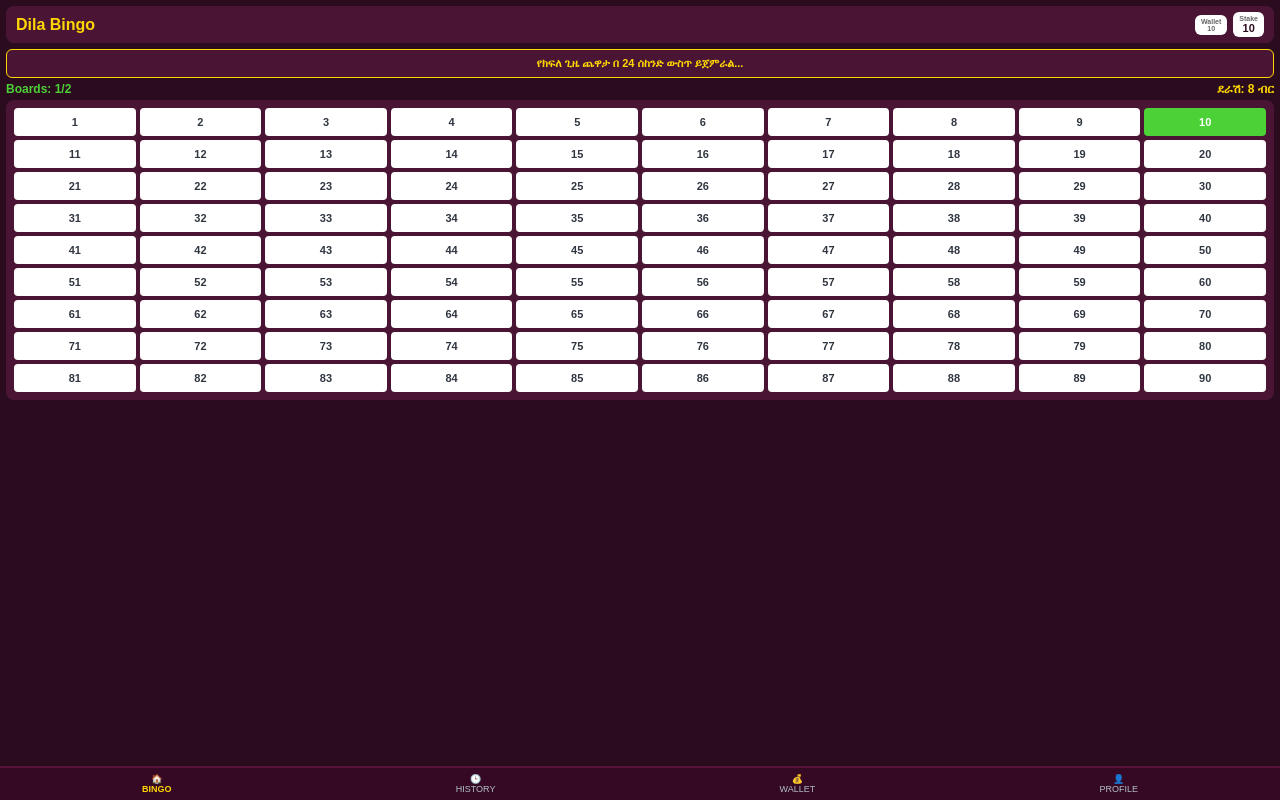
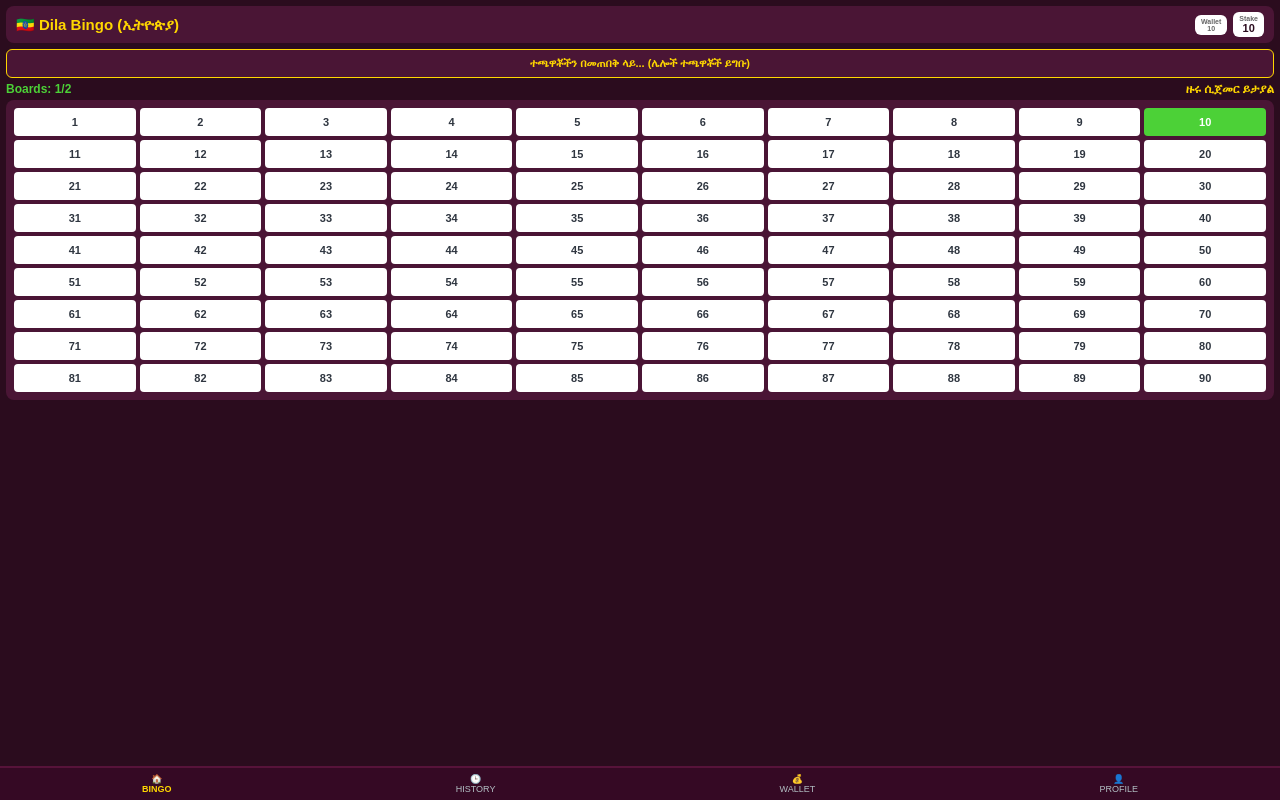
Before and after one commit to dilayp37-cmd/dila-bingo, a website: page index.html in a window 1280 px wide. Both pictures are taken after a click on the button "10". Drawn offline with Linux system fonts and the light colour scheme.

Commit message:
Update index.html

```diff
--- a/index.html
+++ b/index.html
@@ -3,7 +3,7 @@
 <head>
     <meta charset="UTF-8">
     <meta name="viewport" content="width=device-width, initial-scale=1.0">
-    <title>Dila Bingo</title>
+    <title>Dila Bingo - ኢትዮጵያ</title>
     <style>
         body {
             background-color: #2b0c1e;
@@ -24,7 +24,7 @@
         }
         .title {
             color: #ffd700;
-            font-size: 16px;
+            font-size: 15px;
             font-weight: bold;
         }
         .stats-box {
@@ -316,7 +316,7 @@
     <!-- SCREEN 1: BINGO SELECTION -->
     <div id="selection-screen">
         <div class="header-top">
-            <div class="title">Dila Bingo</div>
+            <div class="title">🇪🇹 Dila Bingo (ኢትዮጵያ)</div>
             <div class="stats-box">
                 <div class="stat-card" onclick="openModal('walletModal')"><span>Wallet</span><span id="walletDisp">0</span></div>
                 <div class="stat-card"><span>Stake</span>10</div>
@@ -325,13 +325,14 @@
 
         <div class="action-bar">
             <div class="timer-box" id="timer-display">
-                የክፍለ ጊዜ ጨዋታ በ <span id="countdown">30</span> ሰከንድ ውስጥ ይጀምራል...
+                <span id="countdown-text">ተጫዋቾችን በመጠበቅ ላይ... (30)</span>
             </div>
         </div>
 
         <div class="boards-info">
             <span id="boardsCountText">Boards: 0/2</span>
-            <span style="color: #ffd700;" id="potentialDerash">ደራሽ: 0 ብር</span>
+            <!-- ደራሹ በሎቢው ስክሪን ላይ ሙሉ በሙሉ ተደብቋል -->
+            <span style="color: #ffd700;">ዙሩ ሲጀመር ይታያል</span>
         </div>
         <div class="grid-container" id="boardsGrid"></div>
     </div>
@@ -380,7 +381,7 @@
     <!-- BINGO WIN MODAL -->
     <div id="bingoModal" class="modal">
         <div class="modal-content">
-            <div class="bingo-alert-text">🎉 BINGO! 🎉</div>
+            <div class="bingo-alert-text">🇪🇹 🎉 BINGO! 🎉 🇪🇹</div>
             <p style="font-size: 13px; margin: 10px 0;" id="bingoMessage">አሸናፊ ተገኝቷል!</p>
             <button class="close-btn" onclick="resetToLobby()">አዲስ ጨዋታ</button>
         </div>
@@ -470,7 +471,6 @@
     </div>
 
     <script>
-        // ዋሌት እና የቦነስ አሰራር (አዲስ ስልክ ሲከፈት በራስ ሰር 10 ብር ቦነስ ይሰጣል)
         let userWallet;
         let savedWallet = localStorage.getItem('dila_wallet');
 
@@ -554,7 +554,6 @@
 
         const grid = document.getElementById('boardsGrid');
         const countText = document.getElementById('boardsCountText');
-        const derashText = document.getElementById('potentialDerash');
 
         for (let i = 1; i <= 90; i++) {
             allCartelas[i] = generateCartelaNumbers(i);
@@ -581,33 +580,56 @@
                 }
                 countText.innerText = `Boards: ${selectedBoards.length}/2`;
 
-                let activePlayersCount = selectedBoards.length > 0 ? selectedBoards.length : 1;
-                let rawPool = activePlayersCount * stakePerBoard;
-                let finalPool = rawPool * 0.8;
-                derashText.innerText = `ደራሽ: ${finalPool} ብር`;
+                localStorage.setItem('dila_my_boards_' + getDeviceSessionId(), JSON.stringify(selectedBoards));
             };
             grid.appendChild(btn);
         }
 
-        // --- SHARED TIMER LOGIC (በሁሉም ስልኮች በአንድ ሰዓት እንዲጀምር የሚደረግ አሰራር) ---
-        const countdownEl = document.getElementById("countdown");
+        function getDeviceSessionId() {
+            let sId = localStorage.getItem('dila_device_id');
+            if (!sId) {
+                sId = 'dev_' + Math.random().toString(36).substring(2, 9);
+                localStorage.setItem('dila_device_id', sId);
+            }
+            return sId;
+        }
+
+        function getTotalActivePlayersCount() {
+            let total = selectedBoards.length;
+            for (let i = 0; i < localStorage.length; i++) {
+                let key = localStorage.key(i);
+                if (key && key.startsWith('dila_my_boards_') && key !== 'dila_my_boards_' + getDeviceSessionId()) {
+                    let boards = JSON.parse(localStorage.getItem(key)) || [];
+                    total += boards.length;
+                }
+            }
+            return Math.max(1, total);
+        }
+
+        const countdownTextEl = document.getElementById("countdown-text");
 
         setInterval(() => {
             let now = Date.now();
-            let sharedTimer = localStorage.getItem('dila_shared_timer');
             let gameSession = JSON.parse(localStorage.getItem('dila_active_game')) || { started: false };
 
             if (gameSession.started) {
-                // ጨዋታው ከተጀመረ ወደ ጨዋታ ስክሪን ውሰድ
                 if (document.getElementById('selection-screen').style.display !== 'none') {
                     startAutomaticGame(gameSession);
                 }
                 return;
             }
 
+            let totalPlayers = getTotalActivePlayersCount();
+
+            if (totalPlayers < 2) {
+                localStorage.removeItem('dila_shared_timer');
+                countdownTextEl.innerText = `ተጫዋቾችን በመጠበቅ ላይ... (ሌሎች ተጫዋቾች ይግቡ)`;
+                return;
+            }
+
+            let sharedTimer = localStorage.getItem('dila_shared_timer');
             let targetTime;
             if (!sharedTimer || now > parseInt(sharedTimer)) {
-                // የ 30 ሰከንድ የቆጣሪ ክፍለ ጊዜ መፍጠር
                 targetTime = now + 30000;
                 localStorage.setItem('dila_shared_timer', targetTime);
             } else {
@@ -615,10 +637,9 @@
             }
 
             let timeLeft = Math.max(0, Math.floor((targetTime - now) / 1000));
-            if (countdownEl) countdownEl.innerText = timeLeft;
+            countdownTextEl.innerText = `ጨዋታው በ ${timeLeft} ሰከንድ ውስጥ ይጀምራል... (ተጫዋቾች: ${totalPlayers})`;
 
             if (timeLeft <= 0 && !gameSession.started) {
-                // ሰዓቱ ሲያልቅ ጨዋታውን በሁሉም ስልኮች በአንድ ጊዜ አስጀምር
                 triggerGlobalGameStart();
             }
         }, 1000);
@@ -637,7 +658,6 @@
 
             let sessionData = {
                 started: true,
-                calledNumbers: [],
                 startTime: Date.now()
             };
             localStorage.setItem('dila_active_game', JSON.stringify(sessionData));
@@ -686,10 +706,11 @@
                 }
             });
 
-            let rawPool = (selectedBoards.length > 0 ? selectedBoards.length : 1) * stakePerBoard;
+            let totalActivePlayers = getTotalActivePlayersCount();
+            let rawPool = totalActivePlayers * stakePerBoard;
             let derashAmount = rawPool * 0.8;
             document.getElementById('derash-box').innerHTML = `<span>Derash</span>${derashAmount}`;
-            document.getElementById('players-box').innerHTML = `<span>Players</span>${selectedBoards.length > 0 ? selectedBoards.length : 1}`;
+            document.getElementById('players-box').innerHTML = `<span>Players</span>${totalActivePlayers}`;
 
             runCallerEngine(derashAmount);
         }
@@ -707,16 +728,13 @@
                 let gameSession = JSON.parse(localStorage.getItem('dila_active_game'));
                 if (!gameSession || !gameSession.started) return;
 
-                // በየ 3 ሰከንዱ በጋራ ከ 1 እስከ 75 ቁጥሮችን መጥራት
                 let elapsedSeconds = Math.floor((Date.now() - gameSession.startTime) / 2500);
                 if (elapsedSeconds > 75) {
                     clearInterval(globalCallInterval);
                     return;
                 }
 
-                // ቁጥሮችን በቅደም ተከተል በዘፈቀደ ማመንጨት (Pseudo-random synchronized across phones)
                 let allNums = Array.from({length: 75}, (_, i) => i + 1);
-                // Simple shuffle based on a fixed seed per game session
                 let seed = 12345;
                 for (let i = allNums.length - 1; i > 0; i--) {
                     seed = (seed * 9301 + 49297) % 233280;
@@ -748,7 +766,6 @@
                             });
                         }
 
-                        // ቢንጎ ማረጋገጥ
                         selectedBoards.forEach(bId => {
                             if(checkBingo(bId, localCalled)) {
                                 clearInterval(globalCallInterval);
@@ -789,6 +806,7 @@
         function resetToLobby() {
             localStorage.removeItem('dila_active_game');
             localStorage.removeItem('dila_shared_timer');
+            localStorage.removeItem('dila_my_boards_' + getDeviceSessionId());
             location.reload();
         }
 
```
